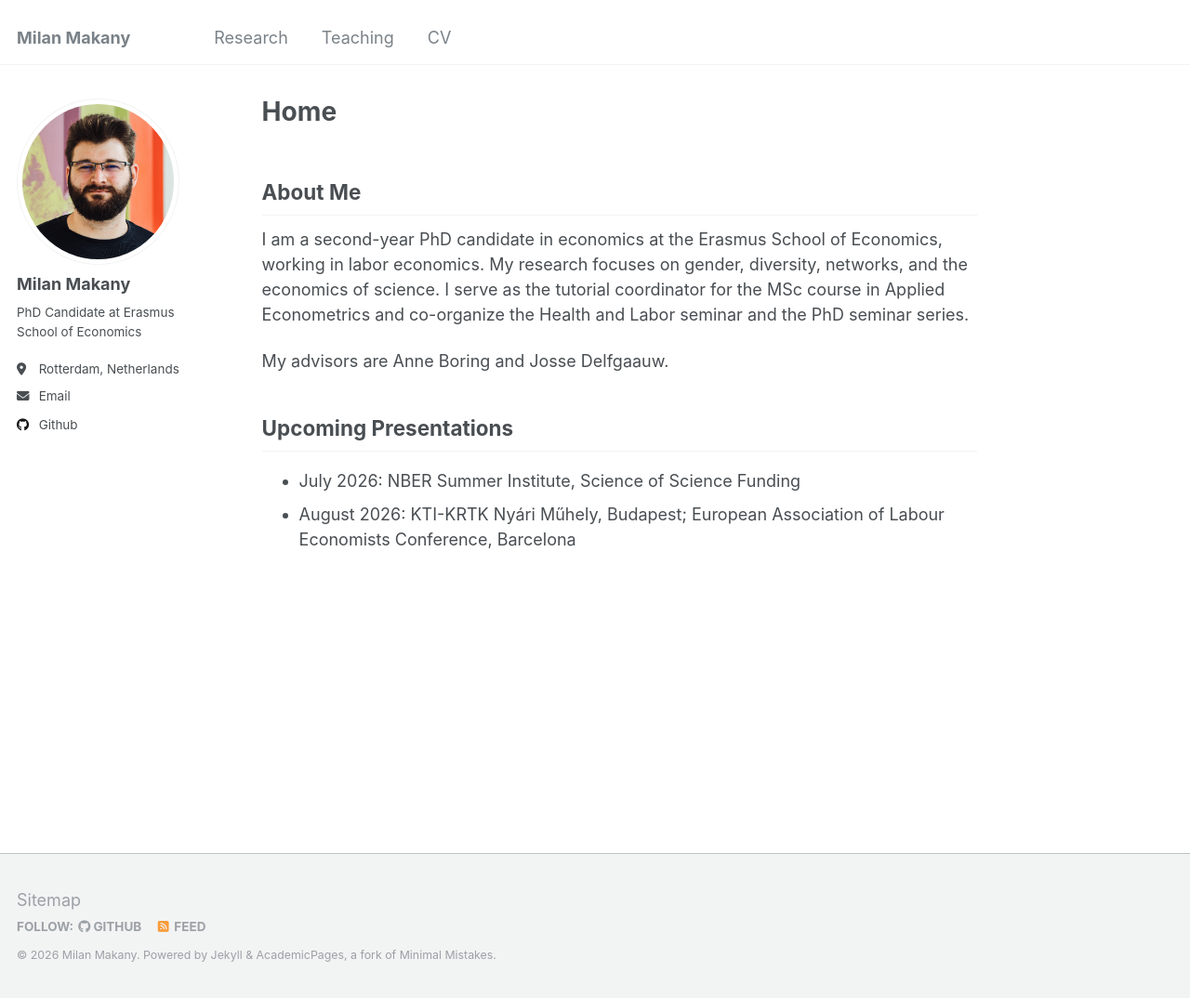
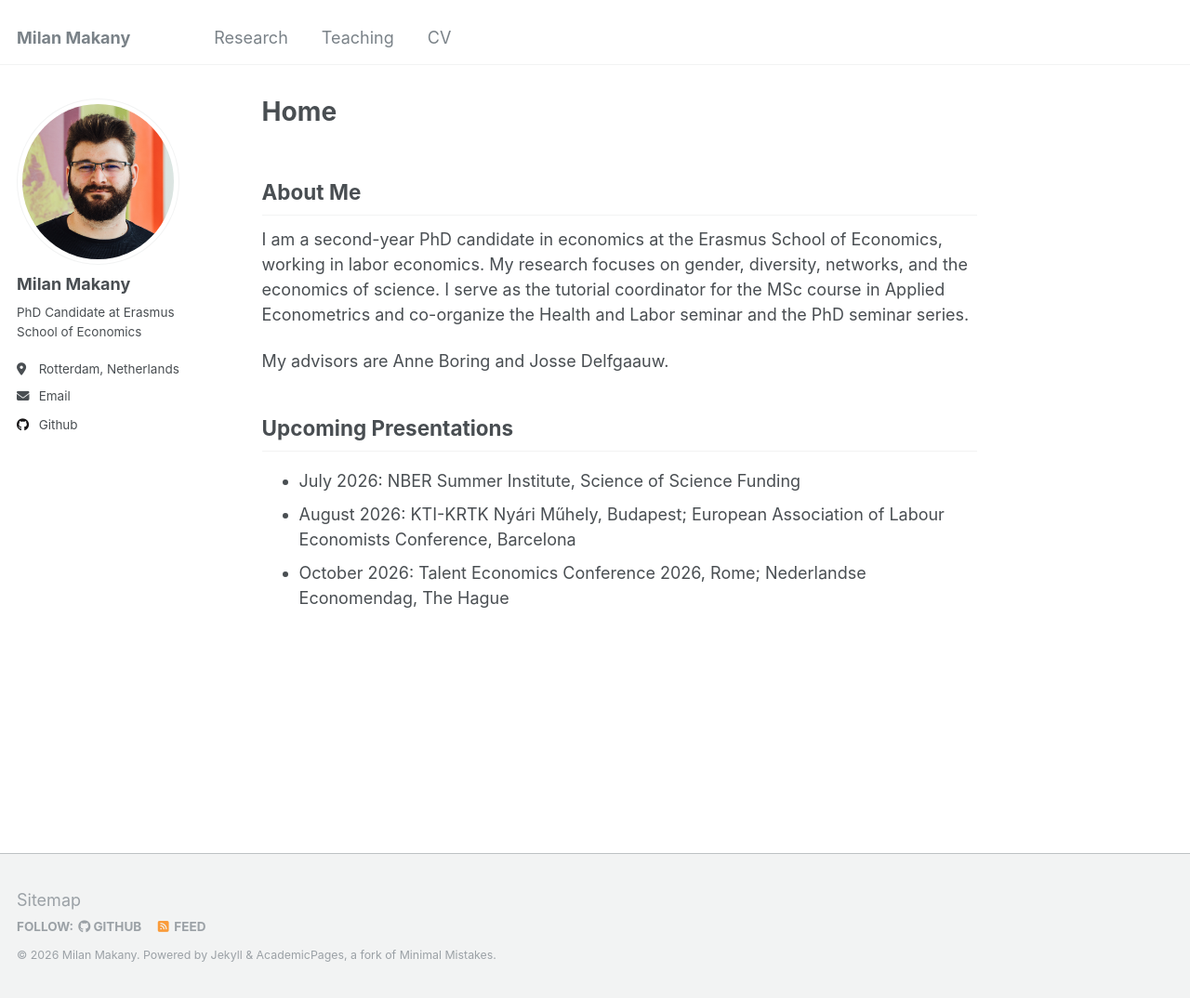
Before and after one commit to makany-milan/makany-milan.github.io, a Jekyll site: the page built from _pages/about.md, in a window 1280 px wide and 1074 px high. Shown: the whole window at 93% size. Built offline with Jekyll 4.4.1, drawn with Linux system fonts in a browser that asks for light colours.

Commit message:
updated bio

```diff
--- a/_pages/about.md
+++ b/_pages/about.md
@@ -18,3 +18,4 @@ My advisors are Anne Boring and Josse Delfgaauw.
 ## Upcoming Presentations
 - July 2026: NBER Summer Institute, Science of Science Funding
 - August 2026: KTI-KRTK Nyári Műhely, Budapest; European Association of Labour Economists Conference, Barcelona
+- October 2026: Talent Economics Conference 2026, Rome; Nederlandse Economendag, The Hague
```
